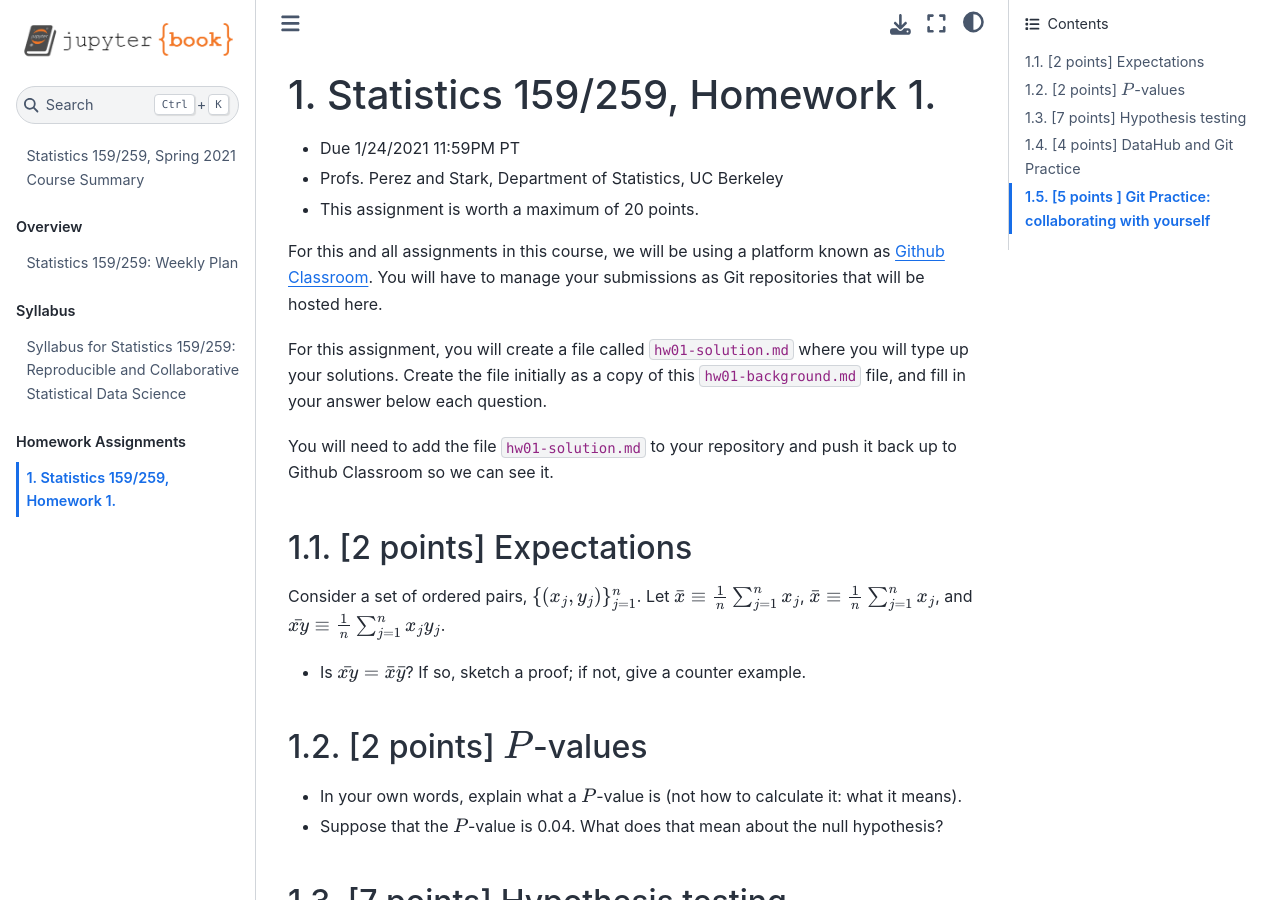
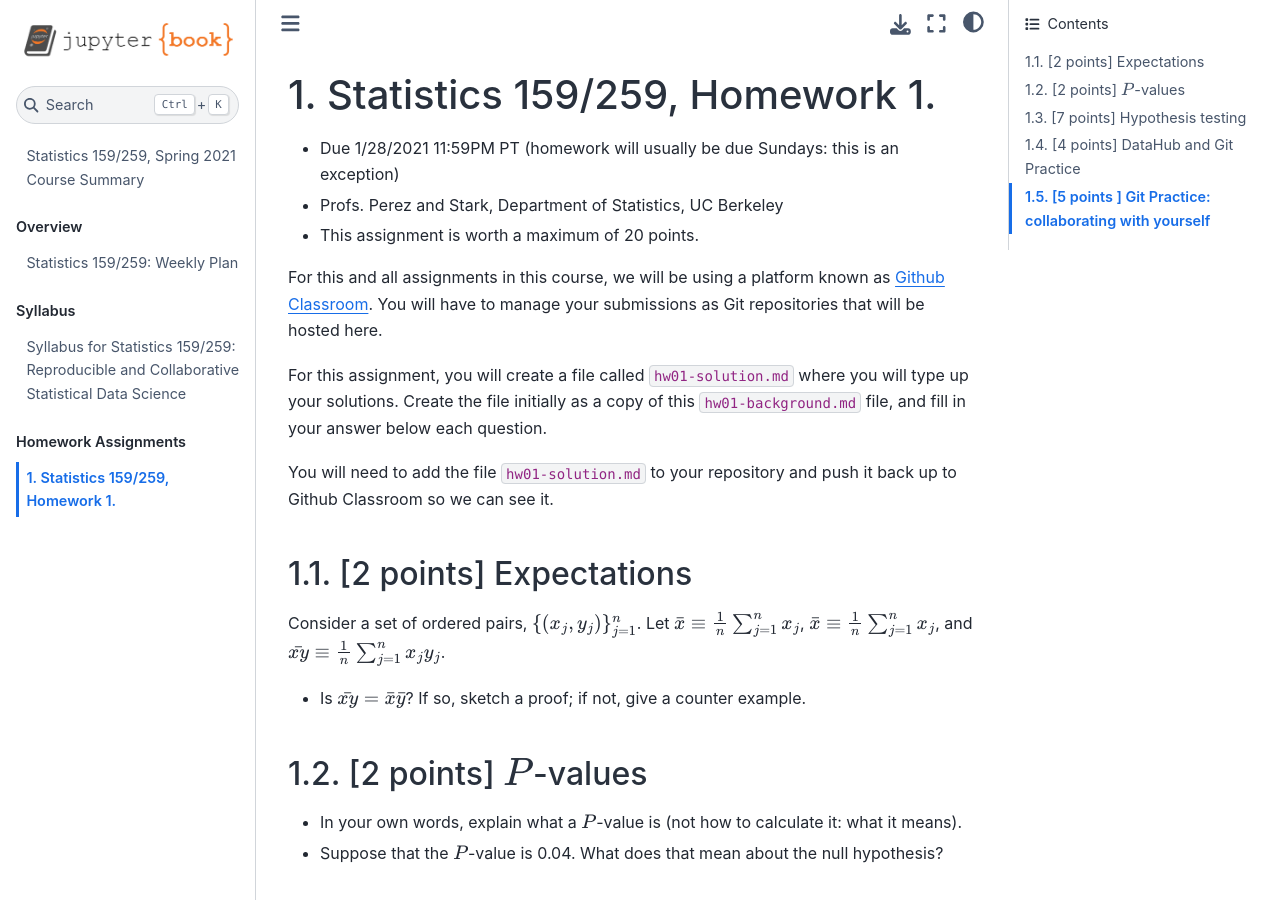
Before and after one commit to UCB-stat-159-s21/site, a Jupyter Book: the page built from Hw/hw01-background.md, in a window 1280 px wide and 900 px high. Built offline with Jupyter Book 1.0.4 settings and Sphinx 7.4.7 and the Sphinx Book theme 1.1.4, drawn with Linux system fonts in a browser that asks for light colours; pages that are not in the unit, such as notebooks, are missing from menus.

Commit message:
postponed first homework

```diff
--- a/Hw/hw01-background.md
+++ b/Hw/hw01-background.md
@@ -1,6 +1,6 @@
 # Statistics 159/259, Homework 1.
 
-* Due 1/24/2021 11:59PM PT
+* Due 1/28/2021 11:59PM PT (homework will usually be due Sundays: this is an exception)
 * Profs. Perez and Stark, Department of Statistics, UC Berkeley
 * This assignment is worth a maximum of 20 points.
 
```
